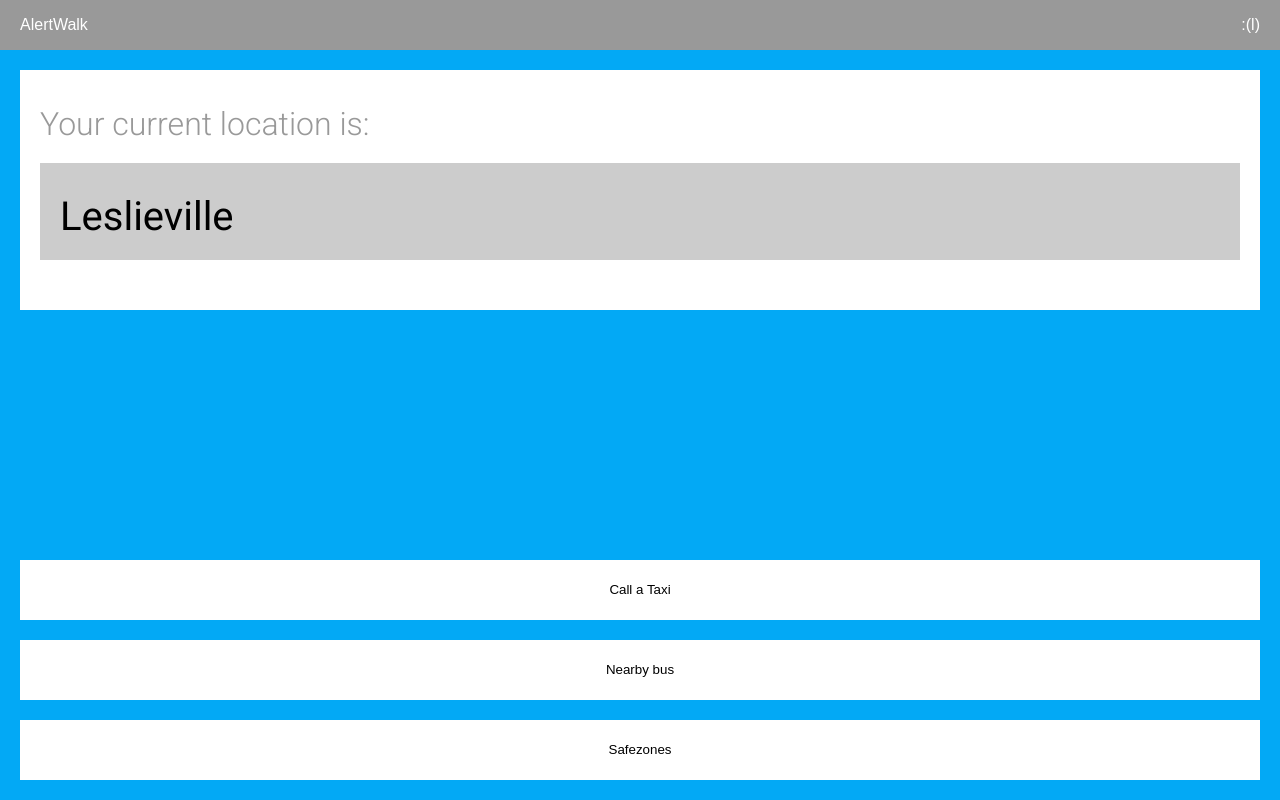
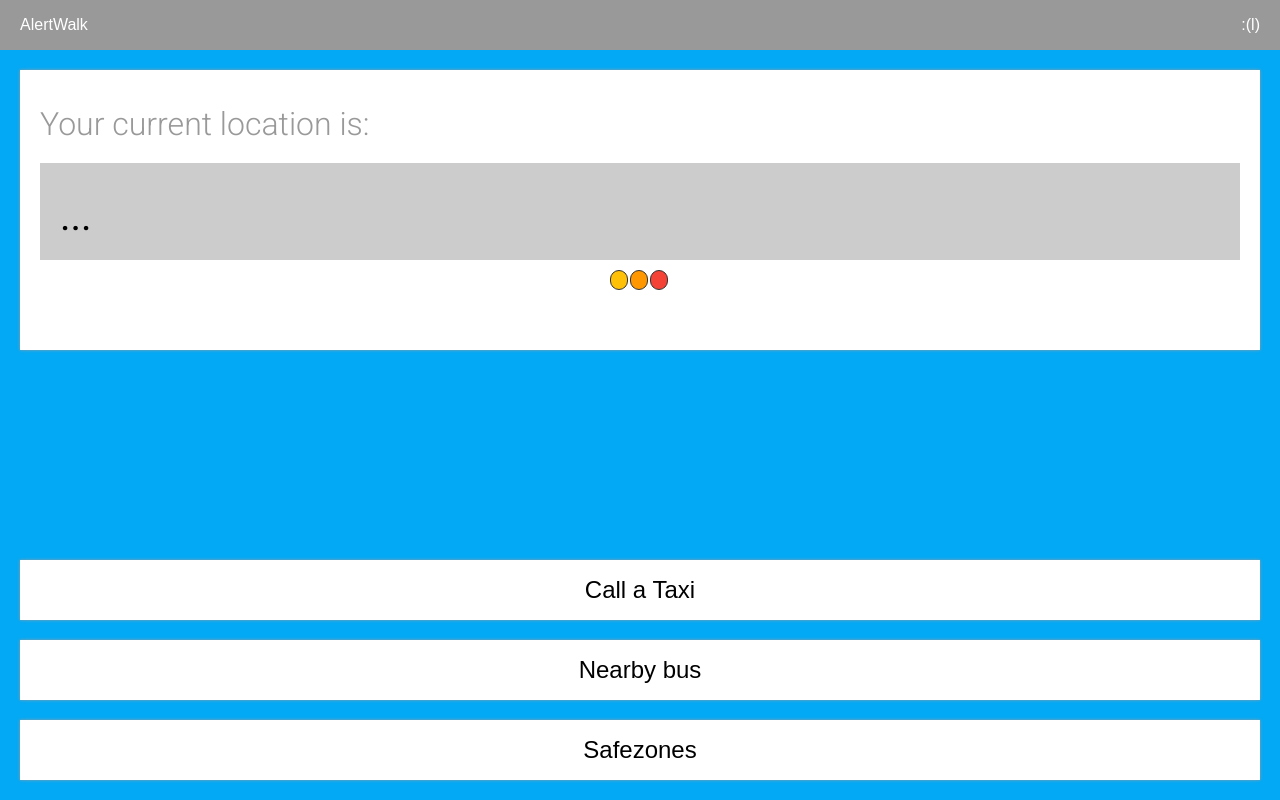
Before and after one commit to coffee-n-code/AlertWalk, a PHP site: page / in a window 1280 px wide. Run offline with PHP 8.4, Linux system fonts and the light colour scheme; some libraries are stand-ins or nearby versions.

Commit message:
Some stuff okay.

```diff
--- a/web/index.php
+++ b/web/index.php
@@ -19,15 +19,23 @@
         <main>
             <div id="location">
                 <h1>Your current location is:</h1>
-                <div>Leslieville</div>
+                <div class="loc-name">...</div>
+                <div class="meter">
+                    <div style="background-color:#FFC107;">&nbsp;</div>
+                    <div style="background-color:#FF9800;">&nbsp;</div>
+                    <div style="background-color:#F44336;">&nbsp;</div>
+                    <br class="clr">
+                </div>
             </div>
 
             <div id="buttons">
                 <button id="btn-taxi">Call a Taxi</button>
-                <button>Nearby bus</button>
+                <button id="btn-bus">Nearby bus</button>
                 <button>Safezones</button>
             </div>
         </main>
 
+        <iframe id="ifrm" src></iframe>
+
     </body>
 </html>
--- a/web/main.js
+++ b/web/main.js
@@ -31,7 +31,10 @@
             if (point_in_poly(lat, lon, poly))
             {
                 console.log(name + '[' + ks[i] + ']');
-                $('#location div').html(name + '[' + ks[i] + ']');
+                $('#location .loc-name').html(name);
+                $.getJSON("http://ec2-54-149-50-158.us-west-2.compute.amazonaws.com/index.php?action=getCrimeRating", function(obj) {
+                    alert(obj);
+                });
             }
         }
     });
@@ -46,9 +49,12 @@
     if (navigator.geolocation) {
         navigator.geolocation.getCurrentPosition(insertLocation);
     }
+
+    $('#btn-taxi').bind('click', function() {
+        $('#ifrm').attr('src', 'tel:416-829-4222');
+    });
+
+    $('#btn-bus').bind('click', function() {
+        window.open('http://www.nextbus.com/');
+    });
 });
-
-// Button functions
-$('#btn-taxi').click(function() {
-    alert('ring ring ring');
-});
--- a/web/style.css
+++ b/web/style.css
@@ -33,14 +33,45 @@
     padding-top: 70px;
     background-color: #03A9F5;
 }
+iframe { display: none; }
 #location, #buttons button {
     display: block;
     width: 100%;
     background-color: #FFF;
+    box-shadow: 0 0 3px #999;
 }
 
 #location {
     padding: 35px 20px 50px 20px;
+}
+
+#location > h1 {
+    margin-bottom: 20px;
+    font-family: 'Roboto';
+    font-weight: 300;
+    color: #999;
+}
+
+.loc-name {
+    padding: 20px;
+    padding-top: 30px;
+    font-family: 'Roboto';
+    font-weight: 400;
+    font-size: 40px;
+    background-color: #CCC;
+}
+
+.meter {
+    width: 60px;
+    margin: 10px auto;
+}
+
+.meter > div {
+    float: left;
+    width: 30%;
+    margin-right: 3%;
+    border: solid 1px #333;
+    border-radius: 15px;
 }
 
 #buttons {
@@ -55,23 +86,8 @@
     line-height: 60px;
     margin-top: 20px;
     border: 0;
-
-}
-
-#location > h1 {
-    margin-bottom: 20px;
-    font-family: 'Roboto';
-    font-weight: 300;
-    color: #999;
-}
-
-#location > div {
-    padding: 20px;
-    padding-top: 30px;
-    font-family: 'Roboto';
-    font-weight: 400;
-    font-size: 40px;
-    background-color: #CCC;
+    font-size: 1.5em;
+    font-color: #999;
 }
 
 .left { float: left; }
```
